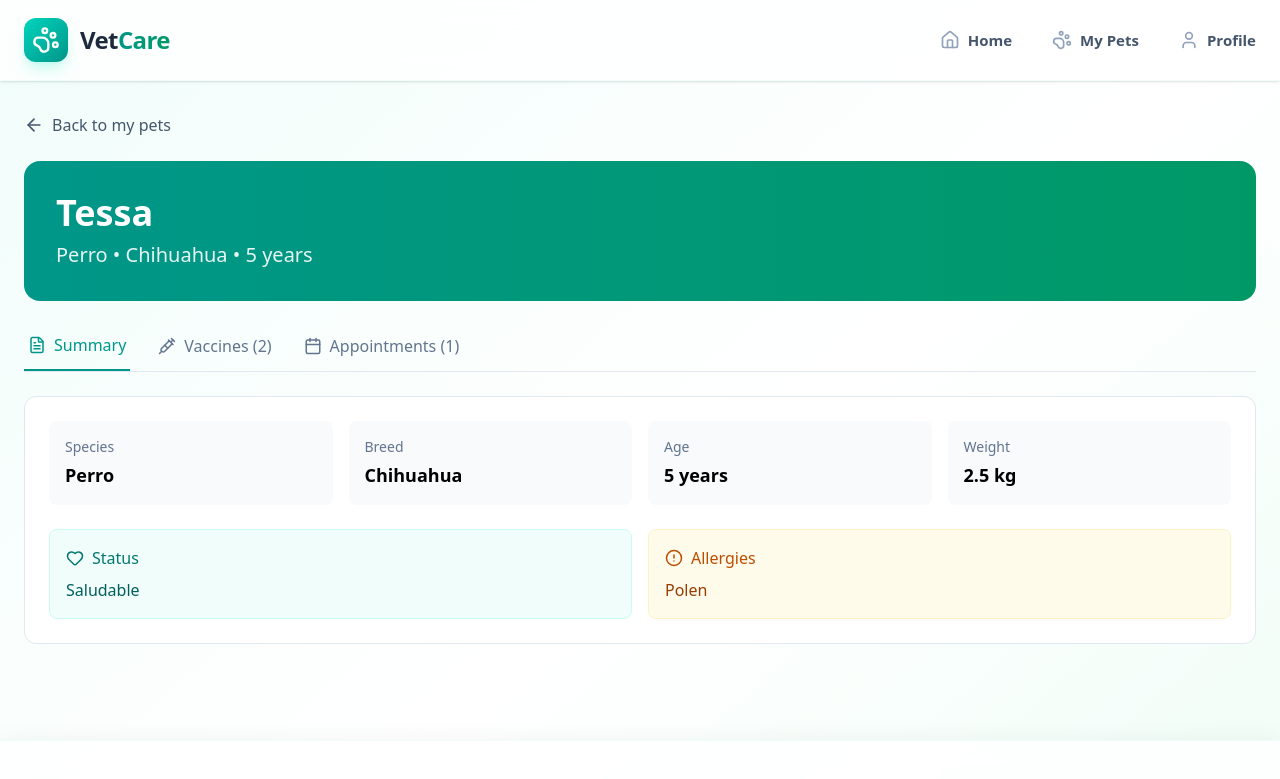
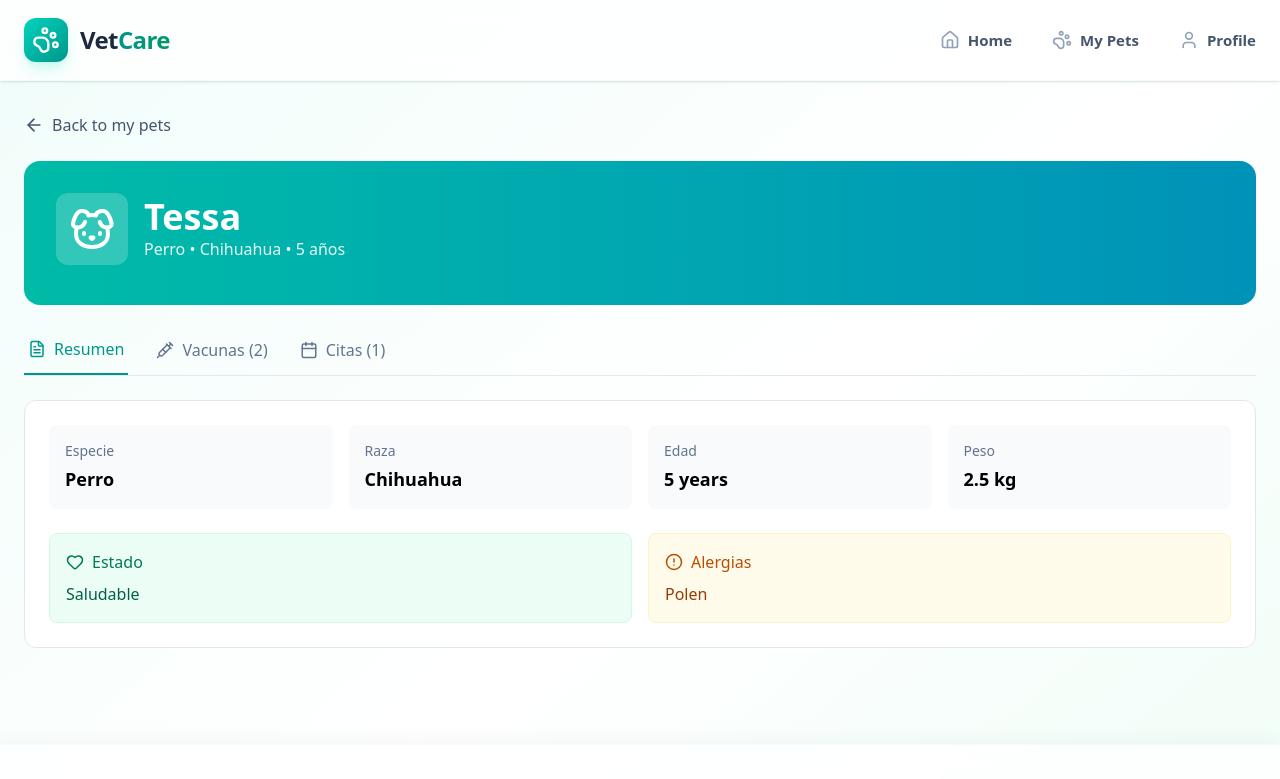
Before and after one commit to keyloor/veterinary-web-react, a React (Vite) app: page /pets/1 in a window 1280 px wide. Shown: the top 779 px of the page. Built offline with nearby package versions, Linux system fonts and the light colour scheme.

Commit message:
Iconos y color de acuerdo a estado

```diff
--- a/src/features/pets/PetProfile.tsx
+++ b/src/features/pets/PetProfile.tsx
@@ -1,27 +1,31 @@
 import { useEffect, useState } from 'react';
 import { useParams, useNavigate } from 'react-router-dom';
-import { ArrowLeft, Calendar, Syringe, FileText, Heart, AlertCircle } from 'lucide-react';
+import {
+  ArrowLeft,
+  Calendar,
+  Syringe,
+  FileText,
+  Heart,
+  AlertCircle,
+  Dog,
+  Cat,
+  Rabbit,
+  Bird,
+  Fish
+} from 'lucide-react';
+
 import type { Pet } from '../../models/pet.models';
 import { getPetById } from '../../service/pets.service';
 
-/**
- * PetProfile Component
- * Renders the detailed view of a single pet, including its summary, vaccines, and appointments.
- * It uses the 'id' from the URL to fetch the corresponding pet data.
- */
 export default function PetProfile() {
-  // 1. Extract the 'id' parameter from the current application URL (e.g., /pets/:id)
+
   const { id } = useParams<{ id: string }>();
-
-  // 2. navigate allows us to programmatically redirect the user to a different route
   const navigate = useNavigate();
 
-  // 3. Local state for the pet data, loading status, and currently active tab
   const [pet, setPet] = useState<Pet | null>(null);
   const [loading, setLoading] = useState(true);
   const [activeTab, setActiveTab] = useState('resumen');
 
-  // 4. useEffect runs when the component mounts, or when the 'id' changes
   useEffect(() => {
     if (id) {
       getPetById(id).then((data) => {
@@ -31,13 +35,59 @@ export default function PetProfile() {
     }
   }, [id]);
 
-  // 5. Loading and Error states: Render simple messages before showing the actual layout
   if (loading) return <div className="container mx-auto px-6 py-8">Loading...</div>;
   if (!pet) return <div className="container mx-auto px-6 py-8">Pet not found</div>;
 
+  const getSpeciesIcon = () => {
+    switch (pet.species?.toLowerCase()) {
+      case 'perro':
+        return <Dog size={48} />;
+      case 'gato':
+        return <Cat size={48} />;
+      case 'conejo':
+        return <Rabbit size={48} />;
+      case 'ave':
+        return <Bird size={48} />;
+      case 'pez':
+        return <Fish size={48} />;
+      default:
+        return <Heart size={48} />;
+    }
+  };
+
+  const status = pet.status?.toLowerCase();
+
+  const statusStyles = () => {
+    if (status?.includes('saludable'))
+      return {
+        card: 'bg-emerald-50 border-emerald-100 text-emerald-700',
+        text: 'text-emerald-800'
+      };
+
+    if (status?.includes('tratamiento'))
+      return {
+        card: 'bg-amber-50 border-amber-100 text-amber-700',
+        text: 'text-amber-800'
+      };
+
+    if (status?.includes('crítico') || status?.includes('critico'))
+      return {
+        card: 'bg-red-50 border-red-100 text-red-700',
+        text: 'text-red-800'
+      };
+
+    return {
+      card: 'bg-slate-50 border-slate-100 text-slate-700',
+      text: 'text-slate-800'
+    };
+  };
+
+  const styles = statusStyles();
+
   return (
     <div className="container mx-auto px-6 py-8">
-      {/* Back button */}
+
+
       <button
         onClick={() => navigate('/pets')}
         className="flex items-center gap-2 text-slate-600 hover:text-teal-600 mb-6 transition-colors"
@@ -46,109 +96,158 @@ export default function PetProfile() {
         <span>Back to my pets</span>
       </button>
 
-      {/* Header */}
-      <div className="bg-gradient-to-r from-teal-600 to-emerald-600 rounded-2xl p-8 text-white mb-8">
-        <h1 className="text-4xl font-bold mb-2">{pet.name}</h1>
-        <p className="text-xl text-white/90">
-          {pet.species} • {pet.breed || 'Breed not specified'} • {pet.age} {pet.age === 1 ? 'year' : 'years'}
+
+      <div className="bg-gradient-to-r from-teal-500 to-cyan-600 rounded-2xl p-8 text-white mb-8">
+
+        <div className="flex items-center gap-4 mb-2">
+
+          <div className="bg-white/20 backdrop-blur p-3 rounded-xl">
+            {getSpeciesIcon()}
+          </div>
+
+          <div>
+            <h1 className="text-4xl font-bold">{pet.name}</h1>
+
+            <p className="text-white/90">
+              {pet.species} • {pet.breed || 'Breed not specified'} •{' '}
+              {pet.age ?? '—'} {pet.age === 1 ? 'año' : 'años'}
             </p>
           </div>
 
-      {/* Tabs */}
+        </div>
+
+      </div>
+
+      {/* TABS */}
       <div className="border-b border-slate-200 mb-6">
         <div className="flex gap-6">
+
           <button
             onClick={() => setActiveTab('resumen')}
-            className={`pb-3 px-1 font-medium flex items-center gap-2 transition-colors ${activeTab === 'resumen'
+            className={`pb-3 px-1 font-medium flex items-center gap-2 transition-colors ${
+              activeTab === 'resumen'
                 ? 'text-teal-600 border-b-2 border-teal-600'
                 : 'text-slate-500 hover:text-slate-700'
             }`}
           >
             <FileText size={18} />
-            Summary
+            Resumen
           </button>
+
           <button
             onClick={() => setActiveTab('vacunas')}
-            className={`pb-3 px-1 font-medium flex items-center gap-2 transition-colors ${activeTab === 'vacunas'
+            className={`pb-3 px-1 font-medium flex items-center gap-2 transition-colors ${
+              activeTab === 'vacunas'
                 ? 'text-teal-600 border-b-2 border-teal-600'
                 : 'text-slate-500 hover:text-slate-700'
             }`}
           >
             <Syringe size={18} />
-            Vaccines ({pet.vaccines?.length || 0})
+            Vacunas ({pet.vaccines?.length || 0})
           </button>
+
           <button
             onClick={() => setActiveTab('consultas')}
-            className={`pb-3 px-1 font-medium flex items-center gap-2 transition-colors ${activeTab === 'consultas'
+            className={`pb-3 px-1 font-medium flex items-center gap-2 transition-colors ${
+              activeTab === 'consultas'
                 ? 'text-teal-600 border-b-2 border-teal-600'
                 : 'text-slate-500 hover:text-slate-700'
             }`}
           >
             <Calendar size={18} />
-            Appointments ({pet.apointments?.length || 0})
+            Citas ({pet.apointments?.length || 0})
           </button>
+
         </div>
       </div>
 
-      {/* Content */}
+
       <div className="bg-white rounded-xl border border-slate-200 p-6">
-        {/* SUMMARY TAB */}
+
+        {/* SUMMARY */}
         {activeTab === 'resumen' && (
           <div className="space-y-6">
+
             <div className="grid grid-cols-2 md:grid-cols-4 gap-4">
+
               <div className="bg-slate-50 p-4 rounded-lg">
-                <p className="text-sm text-slate-500 mb-1">Species</p>
+                <p className="text-sm text-slate-500 mb-1">Especie</p>
                 <p className="font-semibold text-lg">{pet.species}</p>
               </div>
+
               <div className="bg-slate-50 p-4 rounded-lg">
-                <p className="text-sm text-slate-500 mb-1">Breed</p>
+                <p className="text-sm text-slate-500 mb-1">Raza</p>
                 <p className="font-semibold text-lg">{pet.breed || '—'}</p>
               </div>
+
               <div className="bg-slate-50 p-4 rounded-lg">
-                <p className="text-sm text-slate-500 mb-1">Age</p>
-                <p className="font-semibold text-lg">{pet.age} {pet.age === 1 ? 'year' : 'years'}</p>
+                <p className="text-sm text-slate-500 mb-1">Edad</p>
+                <p className="font-semibold text-lg">
+                  {pet.age ?? '—'} {pet.age === 1 ? 'year' : 'years'}
+                </p>
               </div>
+
               <div className="bg-slate-50 p-4 rounded-lg">
-                <p className="text-sm text-slate-500 mb-1">Weight</p>
-                <p className="font-semibold text-lg">{pet.weight ? `${pet.weight} kg` : '—'}</p>
+                <p className="text-sm text-slate-500 mb-1">Peso</p>
+                <p className="font-semibold text-lg">
+                  {pet.weight ? `${pet.weight} kg` : '—'}
+                </p>
               </div>
+
             </div>
 
             <div className="grid grid-cols-2 gap-4">
-              <div className="bg-teal-50 p-4 rounded-lg border border-teal-100">
-                <div className="flex items-center gap-2 text-teal-700 mb-2">
+
+
+              <div className={`p-4 rounded-lg border ${styles.card}`}>
+                <div className="flex items-center gap-2 mb-2">
                   <Heart size={18} />
-                  <span className="font-medium">Status</span>
+                  <span className="font-medium">Estado</span>
                 </div>
-                <p className="text-teal-800">{pet.status || 'Not specified'}</p>
+
+                <p className={styles.text}>
+                  {pet.status || 'Not specified'}
+                </p>
               </div>
+
+              {/* ALLERGIES */}
               <div className="bg-amber-50 p-4 rounded-lg border border-amber-100">
                 <div className="flex items-center gap-2 text-amber-700 mb-2">
                   <AlertCircle size={18} />
-                  <span className="font-medium">Allergies</span>
+                  <span className="font-medium">Alergias</span>
                 </div>
-                <p className="text-amber-800">{pet.allergies || 'None'}</p>
+
+                <p className="text-amber-800">
+                  {pet.allergies || 'None'}
+                </p>
               </div>
+
             </div>
+
           </div>
         )}
 
-        {/* VACCINES TAB */}
+        {/* VACCINES */}
         {activeTab === 'vacunas' && (
           <div>
-            <h3 className="text-lg font-semibold mb-4">Vaccine History</h3>
+            <h3 className="text-lg font-semibold mb-4">Historial de vacunas</h3>
+
             {pet.vaccines && pet.vaccines.length > 0 ? (
               <div className="space-y-3">
+
                 {pet.vaccines.map((vaccine) => (
-                  <div key={vaccine.id} className="flex justify-between items-center p-4 bg-slate-50 rounded-lg">
-                    <div>
+                  <div
+                    key={vaccine.id}
+                    className="flex justify-between items-center p-4 bg-slate-50 rounded-lg"
+                  >
                     <p className="font-medium">{vaccine.name}</p>
-                    </div>
+
                     <p className="text-slate-500">
                       {new Date(vaccine.date).toLocaleDateString('en-US')}
                     </p>
                   </div>
                 ))}
+
               </div>
             ) : (
               <p className="text-slate-500">No vaccines registered</p>
@@ -156,29 +255,39 @@ export default function PetProfile() {
           </div>
         )}
 
-        {/* APPOINTMENTS TAB */}
+        {/* APPOINTMENTS */}
         {activeTab === 'consultas' && (
           <div>
-            <h3 className="text-lg font-semibold mb-4">Appointment History</h3>
+            <h3 className="text-lg font-semibold mb-4">Historial de citas</h3>
+
             {pet.apointments && pet.apointments.length > 0 ? (
               <div className="space-y-4">
+
                 {pet.apointments.map((appointment) => (
                   <div key={appointment.id} className="p-4 bg-slate-50 rounded-lg">
+
                     <div className="flex justify-between items-start mb-2">
                       <p className="font-medium">{appointment.reason}</p>
+
                       <p className="text-sm text-slate-500">
                         {new Date(appointment.date).toLocaleDateString('en-US')}
                       </p>
                     </div>
-                    <p className="text-slate-600">Veterinarian: {appointment.veterinarian}</p>
+
+                    <p className="text-slate-600">
+                      Veterinario: {appointment.veterinarian}
+                    </p>
+
                   </div>
                 ))}
+
               </div>
             ) : (
               <p className="text-slate-500">No appointments registered</p>
             )}
           </div>
         )}
+
       </div>
     </div>
   );
```
Lines whose indentation alone changed are shown as unchanged.
